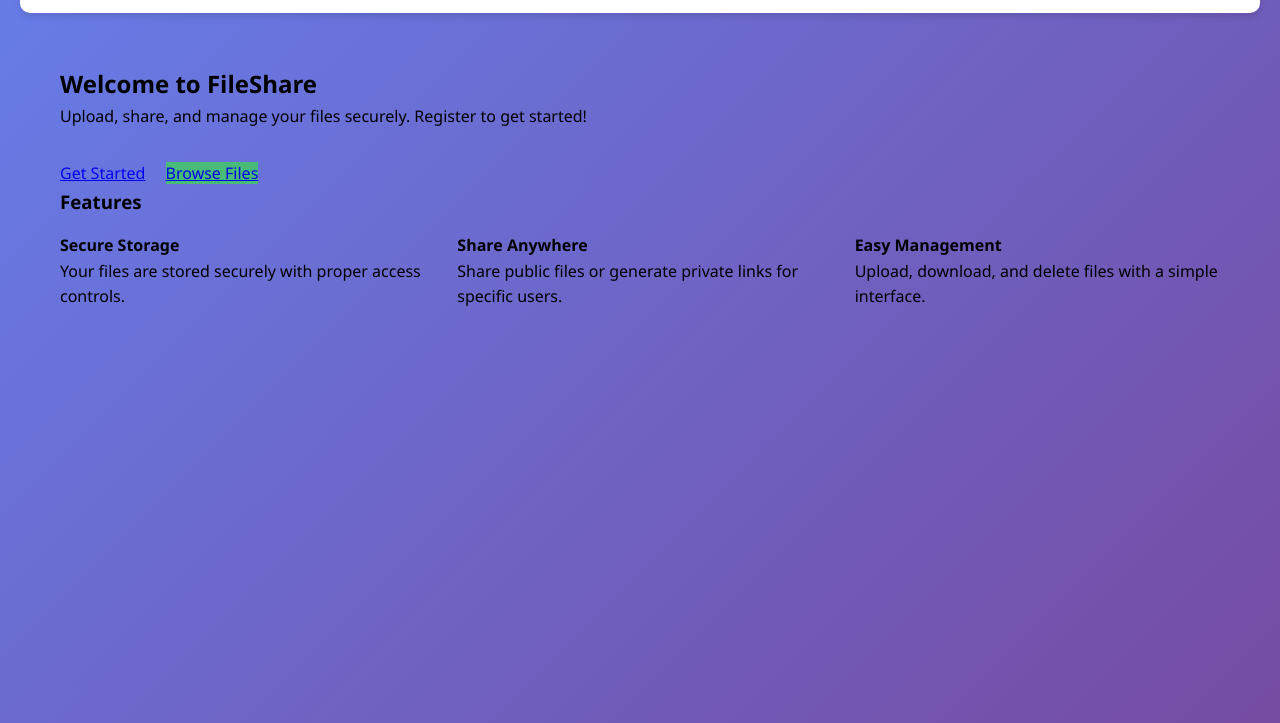
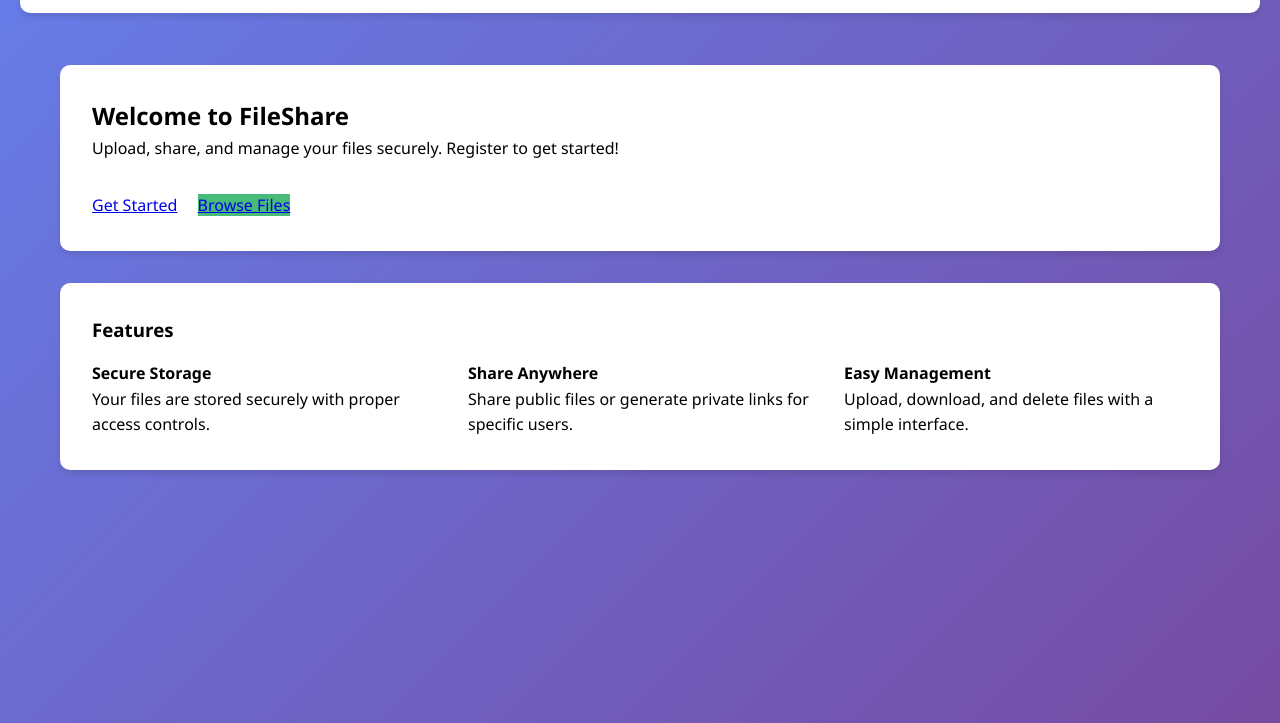
Before and after one commit to tanishqdesai/F, a website: page index.html in a window 1280 px wide. Shown: the part 77-800 px from the top of the page. Drawn offline with Linux system fonts and the light colour scheme.

Commit message:
Update style.css

```diff
--- a/style.css
+++ b/style.css
@@ -46,3 +46,11 @@ body {
 .nav-links a:hover {
     background: #f0f0f0;
 }
+
+.card {
+    background: white;
+    border-radius: 10px;
+    box-shadow: 0 4px 6px rgba(0, 0, 0, 0.1);
+    padding: 2rem;
+    margin-bottom: 2rem;
+}
```
